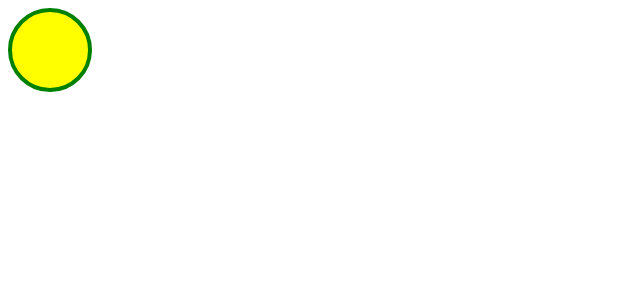
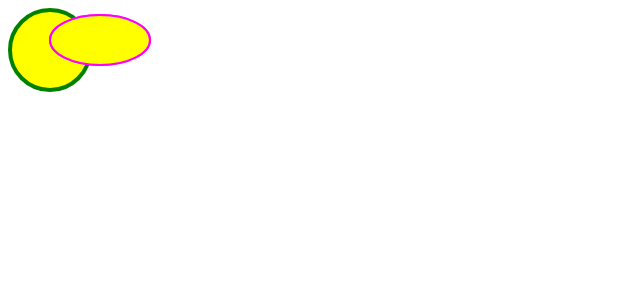
Before and after one commit to CrimsonPride/Examen, a plain HTML site: page index.html in a window 1280 px wide. Shown: the whole page, without its empty margins (0-640 px from the left). Drawn offline with Linux system fonts and the light colour scheme.

Commit message:
Q1 création balise Ellipse

```diff
--- a/index.html
+++ b/index.html
@@ -18,7 +18,8 @@
         <!-- La dimension du viewport est de 800px par 600px -->
     <svg width="400px" height="300px">
       <circle id="cer1" class="cercle" cx="50" cy="50" r="40" stroke="green" stroke-width="4" fill="yellow" />
-
+      <ellipse id="eli1" class="ellipse" cx="100" cy="40" rx="50" ry="25" style="fill:yellow;stroke:magenta;stroke-width:2" />
+      <ellipse id="eli1" class="ellipse" cx="100" cy="40" rx="50" ry="25" style="fill:yellow;stroke:magenta;stroke-width:2" />
     </svg>
   </body>
 </html>
```
